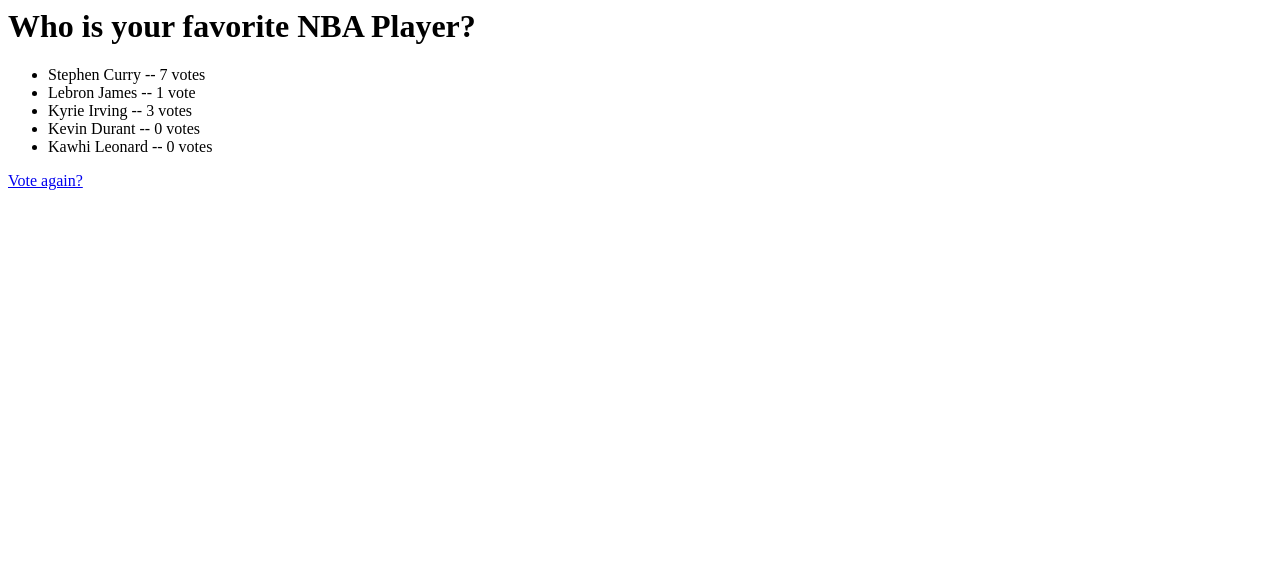
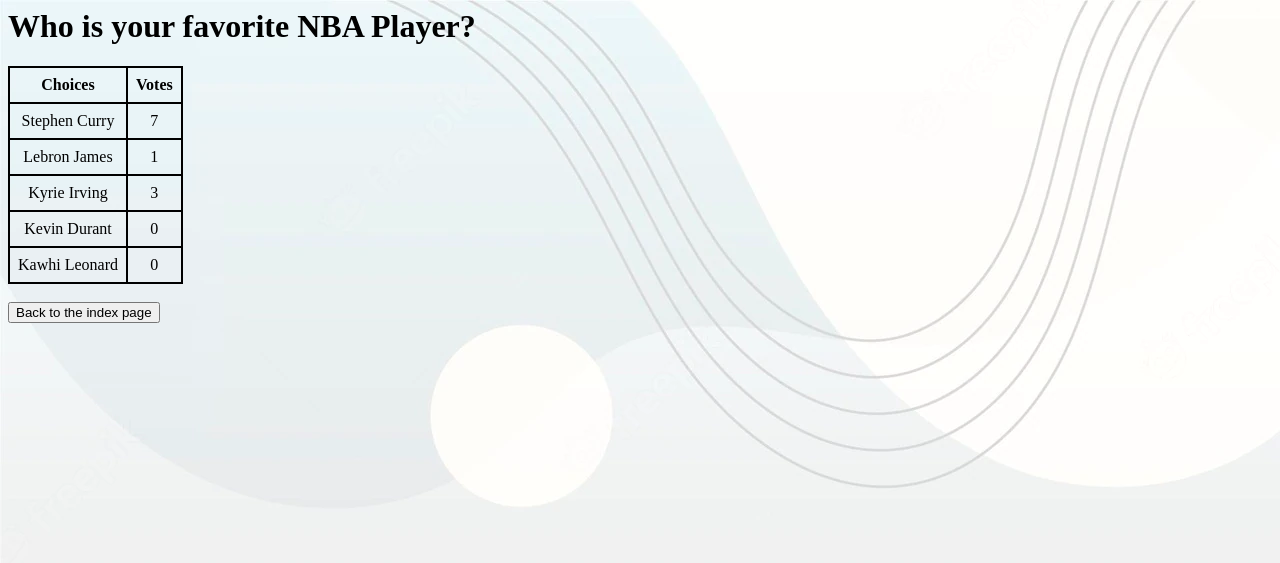
Before and after one commit to ThanadolU/ku-polls-2022, a Django app: page /polls/5/results/ in a window 1280 px wide. Shown: the top 563 px of the page. Run offline with Django 4.2, Linux system fonts and the light colour scheme; data comes from the database, SQL or seed files in the repository; both versions use the stored data as it was after the commit.

Commit message:
Add html and css styles already 🎨

```diff
--- a/polls/static/polls/style.css
+++ b/polls/static/polls/style.css
@@ -5,3 +5,30 @@
 body {
     background: white url("images/background.png") no-repeat;
 }
+
+.question {
+    border: 1px solid black;
+    border-collapse: collapse;
+}
+
+.question th, .question td {
+    border: 2px solid black;
+    padding: 8px;
+}
+
+.choice {
+    border: 1px solid black;
+    border-collapse: collapse;
+}
+
+.choice th {
+    border: 2px solid black;
+    padding: 8px;
+    text-align: center;
+}
+
+.choice td {
+    border: 2px solid black;
+    padding: 8px;
+    text-align: center;
+}
--- a/polls/templates/admin/base_site.html
+++ b/polls/templates/admin/base_site.html
@@ -3,7 +3,7 @@
 {% block title %}{% if subtitle %}{{ subtitle }} | {% endif %}{{ title }} | {{ site_title|default:_('Django site admin') }}{% endblock %}
 
 {% block branding %}
-<h1 id="site-name"><a href="{% url 'admin:index' %}">{{ site_header|default:_('Django administration') }}</a></h1>
+<h1 id="site-name"><a href="{% url 'admin:index' %}">{{ 'KU Polls' }}</a></h1>
 {% endblock %}
 
 {% block nav-global %}{% endblock %}
--- a/polls/templates/polls/detail.html
+++ b/polls/templates/polls/detail.html
@@ -7,6 +7,7 @@
     <input type="radio" name="choice" id="choice{{ forloop.counter }}" value="{{ choice.id }}">
     <label for="choice{{ forloop.counter }}">{{ choice.choice_text }}</label><br>
     {% endfor %}
+    <a href="{% url 'polls:index' %}"><button type="button">{{'Back to the index page'}}</button></a>
 </fieldset>
 <input type="submit" value="Vote">
 </form>
--- a/polls/templates/polls/results.html
+++ b/polls/templates/polls/results.html
@@ -1,9 +1,25 @@
+{% load static %}
+
+<link rel="stylesheet" href="{% static 'polls/style.css' %}">
+
 <h1>{{ question.question_text }}</h1>
 
-<ul>
-{% for choice in question.choice_set.all %}
-    <li>{{ choice.choice_text }} -- {{ choice.votes }} vote{{ choice.votes|pluralize }}</li>
-{% endfor %}
-</ul>
+<table class="choice">
+    <thead>
+        <tr>
+            <th>Choices</th>
+            <th>Votes</th>
+        </tr>
+    </thead>
+    <tbody>
+        {% for choice in question.choice_set.all %}
+        <tr>
+            <td>{{ choice.choice_text }}</td>
+            <td>{{ choice.votes }}</td>
+        </tr>
+        {% endfor %}
+    </tbody>
+</table>
+<br>
 
-<a href="{% url 'polls:detail' question.id %}">Vote again?</a>
+<a href="{% url 'polls:index' %}"><button type="button">{{'Back to the index page'}}</button></a>
```
Also changed, not shown: polls/templates/polls/index.html (+19 -5 lines), db.sqlite3, polls/migrations/0003_alter_question_end_date.py (added).
